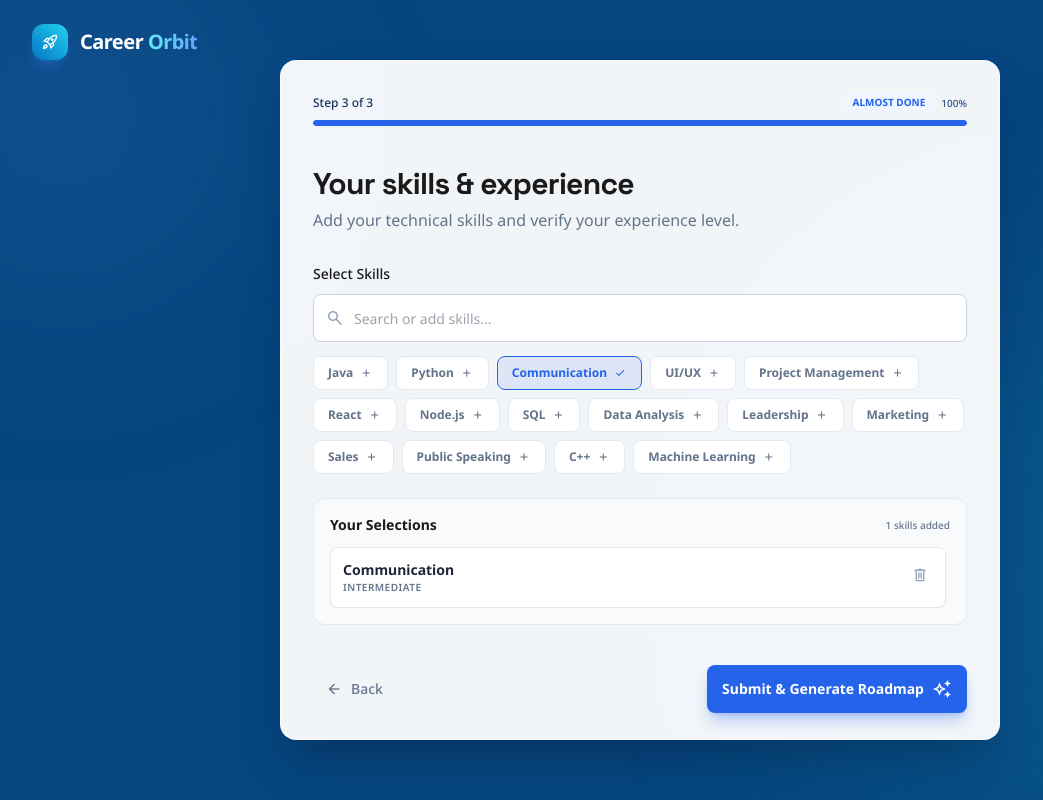
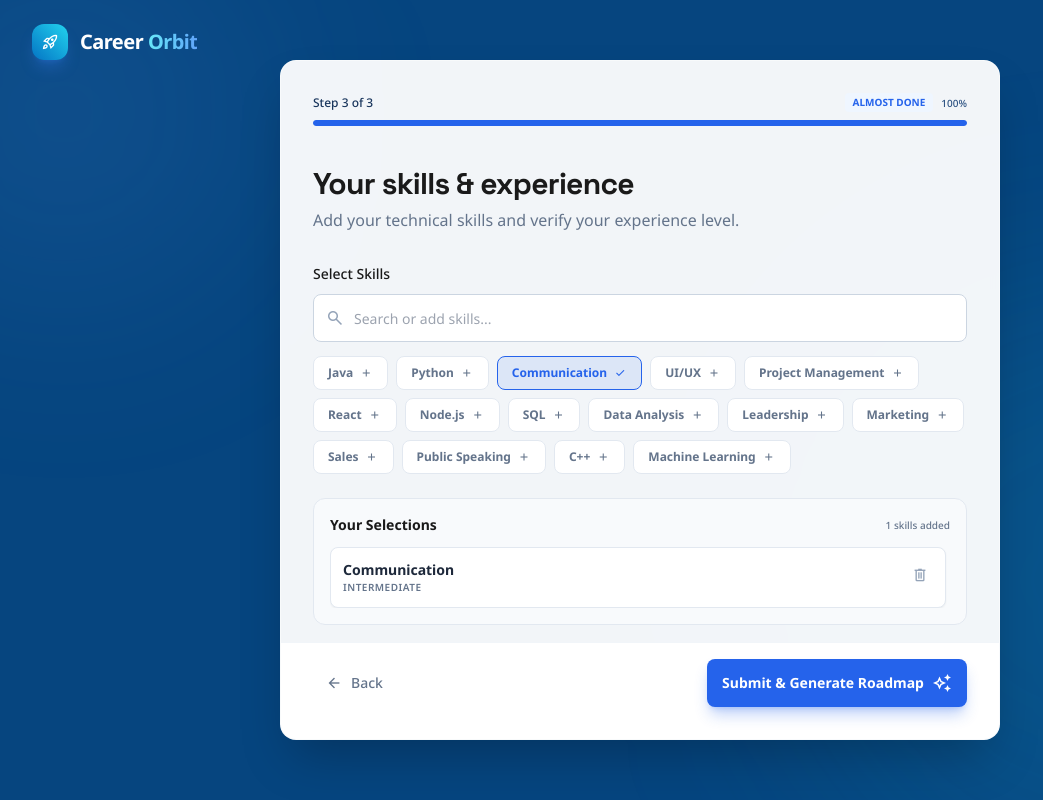
Before and after one commit to vikram-R23/Lignait-career-orbit, a React (Vite) app: page /onboarding/step-3 in a window 1280 px wide. Shown: the whole page, without its empty margins (0-1043 px from the left). Built offline with nearby package versions, Linux system fonts and the light colour scheme.

Commit message:
fix: stop tracking node_modules

```diff
--- a/src/pages/OnboardingStep3.jsx
+++ b/src/pages/OnboardingStep3.jsx
@@ -52,7 +52,7 @@ const OnboardingStep3 = () => {
 
       localStorage.setItem('onboarding_step3', JSON.stringify({ skills }));
 
-      // UPDATED: Navigate to Welcome Dashboard
+      // Navigate to Welcome Dashboard
       navigate('/dashboard/welcome');
     } catch (error) {
       console.error(error);
@@ -90,16 +90,14 @@ const OnboardingStep3 = () => {
   );
 
   return (
-    <div className="bg-[#06457F] text-[#0F172A] h-screen w-full flex flex-col font-display antialiased selection:bg-[#2563EB] selection:text-white overflow-y-auto no-scrollbar relative">
+    <div className="bg-[#06457F] text-[#0F172A] h-screen w-full flex flex-col font-display antialiased selection:bg-[#2563EB] selection:text-white overflow-hidden relative justify-center items-center p-4">
 
+      {/* CSS for custom scrollbars */}
       <style dangerouslySetInnerHTML={{ __html: `
-        .no-scrollbar::-webkit-scrollbar { display: none; }
-        .no-scrollbar { -ms-overflow-style: none; scrollbar-width: none; }
-
-        /* Restoring scrollbar specifically for the list */
-        .list-scrollbar::-webkit-scrollbar { width: 6px; }
-        .list-scrollbar::-webkit-scrollbar-track { background: rgba(0,0,0,0.05); }
-        .list-scrollbar::-webkit-scrollbar-thumb { background: rgba(0,0,0,0.2); border-radius: 10px; }
+        .custom-scrollbar::-webkit-scrollbar { width: 6px; }
+        .custom-scrollbar::-webkit-scrollbar-track { background: rgba(0,0,0,0.05); }
+        .custom-scrollbar::-webkit-scrollbar-thumb { background: rgba(0,0,0,0.15); border-radius: 10px; }
+        .custom-scrollbar::-webkit-scrollbar-thumb:hover { background: rgba(0,0,0,0.25); }
       `}} />
 
       {/* LOGO - Fixed Top Left (Square Gradient Rocket) */}
@@ -120,14 +118,11 @@ const OnboardingStep3 = () => {
         <div className="absolute bottom-[-10%] right-[-10%] w-[600px] h-[600px] bg-cyan-400/10 blur-[120px] rounded-full" />
       </div>
 
-      {/* Main Content Area */}
-      <div className="relative z-10 flex-1 flex items-center justify-center p-4 py-8">
+      {/* CARD CONTAINER - FIXED MAX HEIGHT WITH STICKY FOOTER */}
+      <div className="relative z-10 w-full max-w-[720px] max-h-[85vh] bg-white/95 backdrop-blur-sm border border-white/50 rounded-2xl shadow-2xl flex flex-col overflow-hidden">
 
-        {/* CARD CONTAINER */}
-        <div className="w-full max-w-[720px] bg-white/95 backdrop-blur-sm border border-white/50 rounded-2xl shadow-2xl flex flex-col max-h-[85vh] overflow-y-auto no-scrollbar">
-
-          {/* Progress Header */}
-          <div className="px-8 pt-8 pb-2">
+          {/* 1. Header (Fixed at Top) */}
+          <div className="px-8 pt-8 pb-2 shrink-0">
             <div className="flex justify-between items-center mb-2">
               <p className="text-[#1A365D] text-xs font-medium leading-none">Step 3 of 3</p>
               <div className="flex items-center gap-2">
@@ -140,14 +135,14 @@ const OnboardingStep3 = () => {
             </div>
           </div>
 
-          {/* Body Content */}
-          <div className="p-8 flex flex-col gap-8">
+          {/* 2. Body Content (Scrollable) */}
+          <div className="p-8 flex flex-col gap-8 flex-1 overflow-y-auto custom-scrollbar">
             <div className="space-y-1.5">
               <h1 className="text-[#1A1A1A] text-3xl font-bold tracking-tight">Your skills & experience</h1>
               <p className="text-[#64748B] text-base font-normal">Add your technical skills and verify your experience level.</p>
             </div>
 
-            <form className="flex flex-col gap-6" onSubmit={(e) => e.preventDefault()}>
+            <div className="flex flex-col gap-6">
 
               {/* SKILLS SELECTION */}
               <div className="flex flex-col gap-2.5">
@@ -163,7 +158,7 @@ const OnboardingStep3 = () => {
                   />
                 </div>
 
-                {/* Search Results / Suggestions List - ALWAYS VISIBLE */}
+                {/* Search Results / Suggestions List */}
                 <div className="flex flex-wrap gap-2 mt-1 min-h-[40px]">
                   {filteredSkills.length > 0 ? (
                     filteredSkills.map((skillName) => (
@@ -187,7 +182,7 @@ const OnboardingStep3 = () => {
                 </div>
               </div>
 
-              {/* SELECTED SKILLS LIST (Confirmation) - Scrollbar Enabled */}
+              {/* SELECTED SKILLS LIST (The Cart) */}
               {skills.length > 0 && (
                 <div className="flex flex-col gap-3 p-4 bg-slate-50 rounded-xl border border-slate-200">
                     <div className="flex items-center justify-between">
@@ -195,7 +190,8 @@ const OnboardingStep3 = () => {
                          <span className="text-[10px] text-slate-500 font-medium">{skills.length} skills added</span>
                     </div>
 
-                    <div className="flex flex-col gap-2 max-h-[160px] overflow-y-auto pr-1 list-scrollbar">
+                    {/* CART SCROLLBAR ADDED HERE */}
+                    <div className="flex flex-col gap-2 max-h-[180px] overflow-y-auto pr-1 custom-scrollbar">
                         {skills.map((item, index) => (
                             <div key={index} className="flex items-center justify-between bg-white p-3 rounded-lg border border-slate-200 shadow-sm">
                                 <div className="flex flex-col">
@@ -213,9 +209,12 @@ const OnboardingStep3 = () => {
                     </div>
                 </div>
               )}
+            </div>
+          </div>
 
-              {/* FOOTER BUTTONS */}
-              <div className="flex flex-col-reverse sm:flex-row items-center justify-between pt-2 mt-2 gap-4 sm:gap-0">
+          {/* 3. Footer (Sticky at Bottom) */}
+          <div className="p-8 pt-4 border-t border-slate-100 bg-white shrink-0">
+             <div className="flex flex-col-reverse sm:flex-row items-center justify-between gap-4 sm:gap-0">
                 <button
                   type="button"
                   onClick={() => navigate('/onboarding/step-2')}
@@ -245,16 +244,14 @@ const OnboardingStep3 = () => {
                   </button>
                 </div>
               </div>
+          </div>
 
-            </form>
-          </div>
-        </div>
       </div>
 
       {/* --- EXPERIENCE LEVEL POP-UP MODAL --- */}
       {showExperienceModal && (
         <div className="fixed inset-0 z-[100] flex items-center justify-center bg-[#0F172A]/60 backdrop-blur-sm p-4 animate-in fade-in duration-200">
-          <div className="w-full max-w-lg max-h-[90vh] overflow-y-auto no-scrollbar bg-white rounded-2xl shadow-2xl p-8 border border-white/50 animate-in zoom-in-95 slide-in-from-bottom-5 duration-300 relative">
+          <div className="w-full max-w-lg max-h-[90vh] overflow-y-auto custom-scrollbar bg-white rounded-2xl shadow-2xl p-8 border border-white/50 animate-in zoom-in-95 slide-in-from-bottom-5 duration-300 relative">
 
             <button
                 onClick={() => { setShowExperienceModal(false); setPendingSkill(''); }}
```
